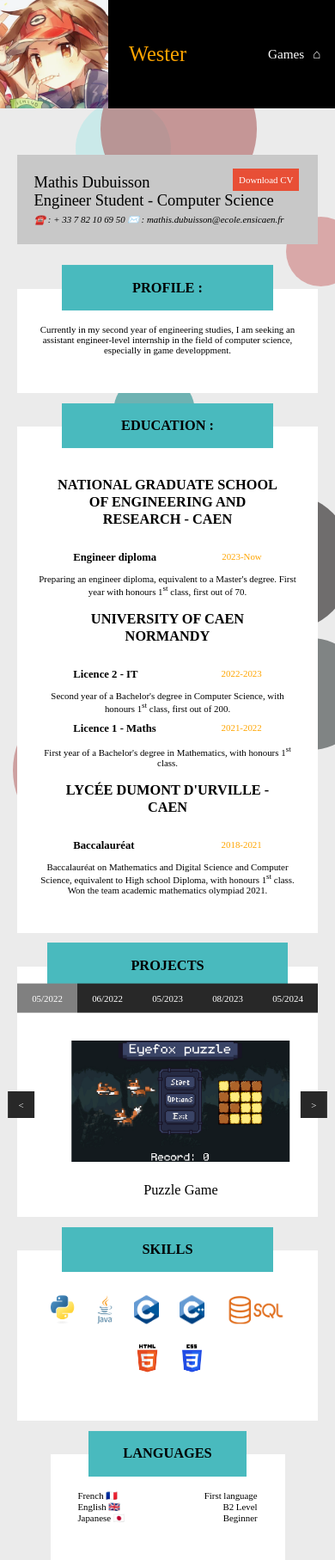
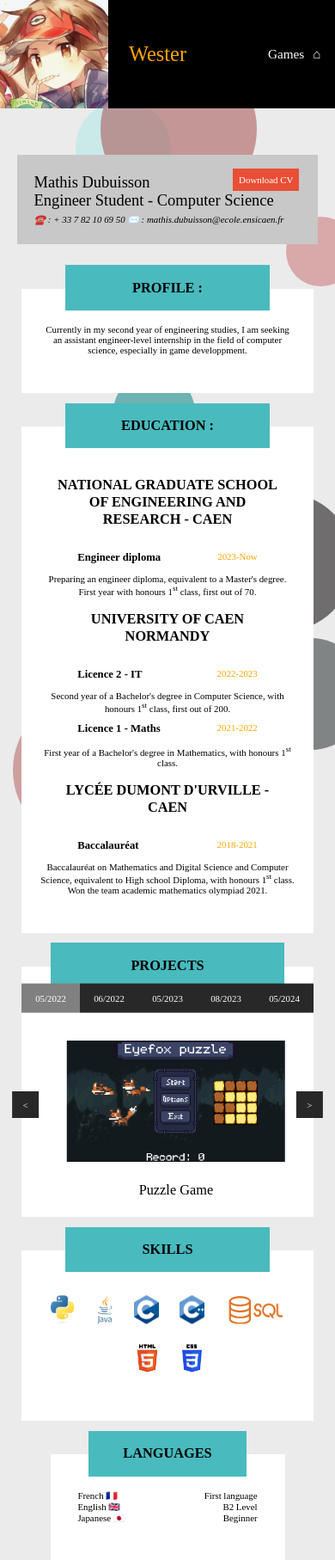
Before and after one commit to Westerbay/Home-Page, a PHP site: page /resume/index.html in a window 390 px wide. Shown: the top 1814 px of the page at 86% size. Run offline with PHP 8.4, Linux system fonts and the light colour scheme.

Commit message:
Responsive

```diff
--- a/resume/css/project.css
+++ b/resume/css/project.css
@@ -102,10 +102,19 @@
 		height: 15em;
 	}
 	#projects figure {
-		transform: translateX(-2em);
+		transform: translateX(-7.6%);
 	}
 	#projects > button {
 		font-size: 1em;
 		padding-bottom: 10px;
 	}
 }
+
+@media screen and (max-width: 360px) {
+	#projects img {
+		height: 13em;
+	}
+	#projects figure {
+		transform: translateX(-15%);
+	}
+}
--- a/resume/css/resume.css
+++ b/resume/css/resume.css
@@ -63,7 +63,7 @@ article img {
 
 @media screen and (max-width: 455px) {
 	body > article {
-		min-width: 350px;
+		min-width: 340px;
 	}
 	article section section {
 		padding: 1em 4em 1em 4em;
```
